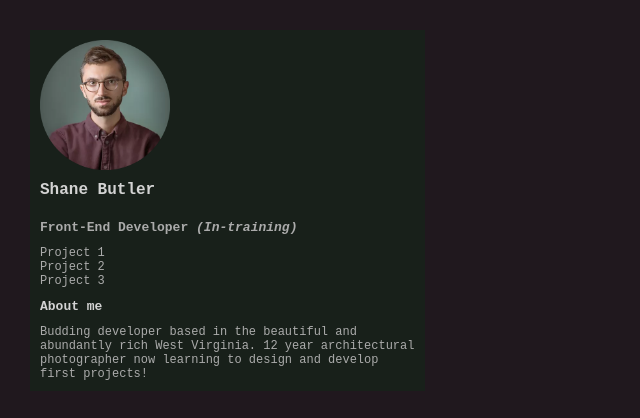
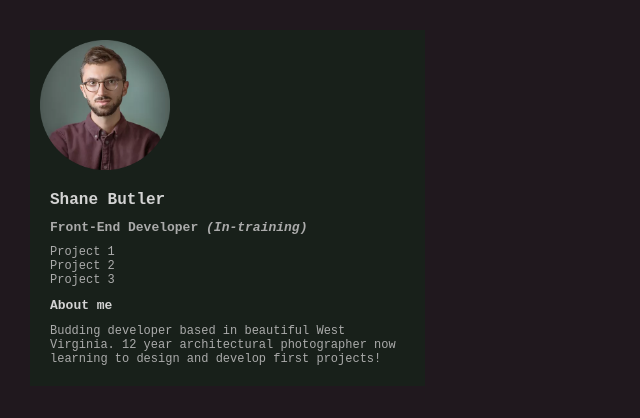
Before and after one commit to shanedbutler/shanedbutler.github.io, a plain HTML site: page about.html in a window 1280 px wide. Shown: the whole page, without its empty margins (0-640 px from the left). Drawn offline with Linux system fonts and the light colour scheme.

Commit message:
update formatting to match index

```diff
--- a/about.html
+++ b/about.html
@@ -10,6 +10,7 @@
 <body>
     <div class="nav-bar">
         <img width="130px" src="assets/sbutler-400.webp">
+        <div class ="links">
             <h1><a href="index.html">Shane Butler</a></h1>
             <h2>Front-End Developer  <em>(In-training)</em></h2>
             Project 1
@@ -19,7 +20,8 @@
             Project 3
             <br>
             <h2><a href="about.html">About me</a></h2>
-        Budding developer based in the beautiful and abundantly rich West Virginia. 12 year architectural photographer now learning to design and develop first projects!
+            Budding developer based in beautiful West Virginia. 12 year architectural photographer now learning to design and develop first projects!
+        </div>
     </div>
 </body>
 </html>
```
Lines whose indentation alone changed are shown as unchanged.
